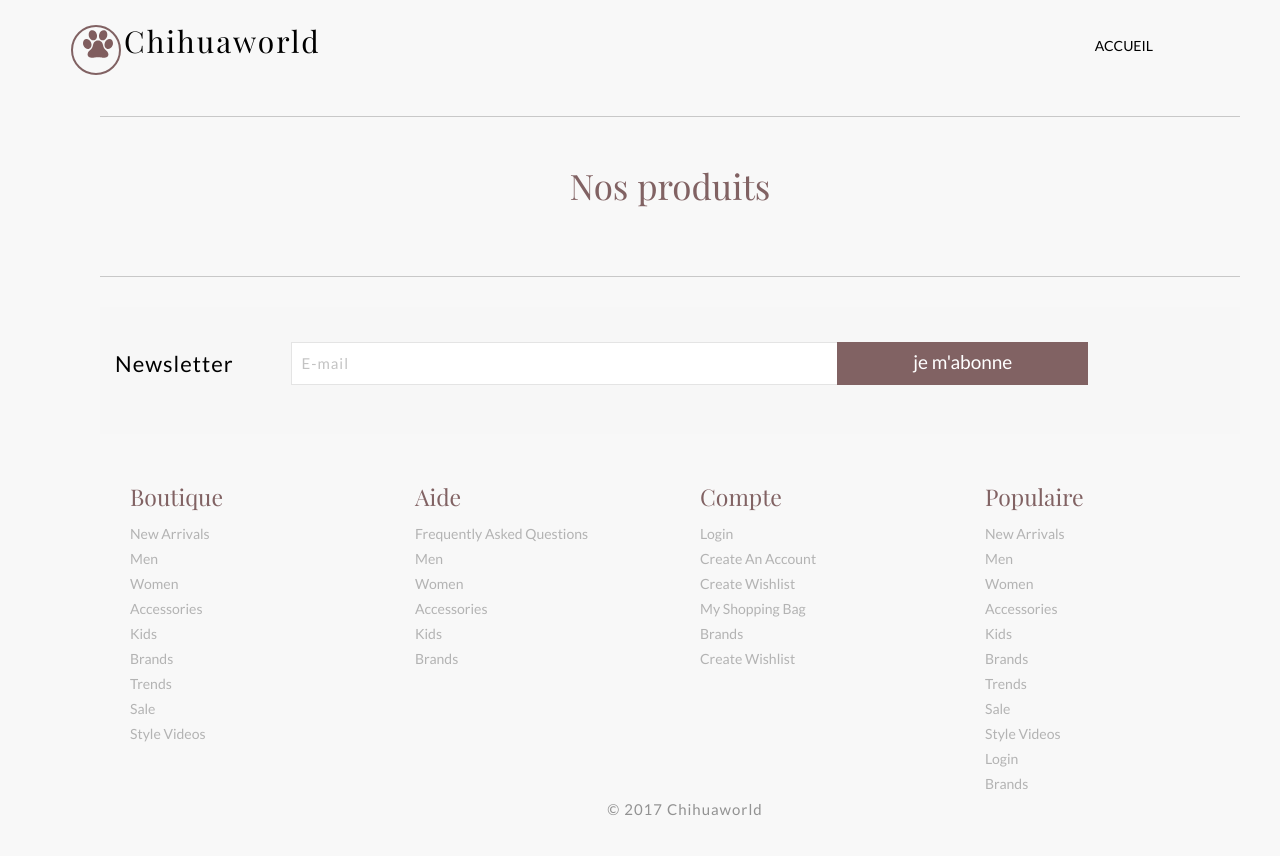
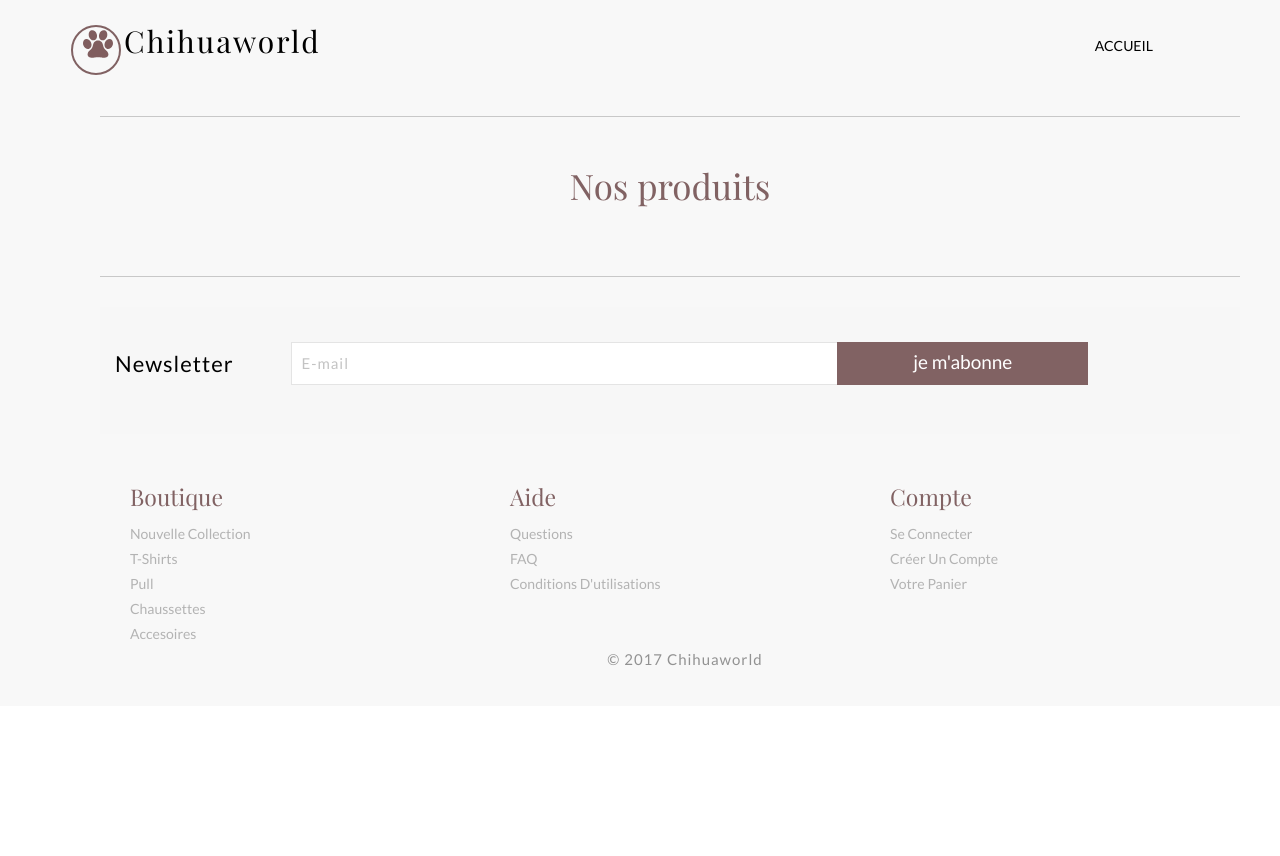
Before and after one commit to Jeremy3wa/Chihuaworld, a PHP site: page / in a window 1280 px wide. Shown: the part 68-924 px from the top of the page. After the commit the page ends 734 px from the top, so only its background shows below. Run offline with PHP 8.4, Linux system fonts and the light colour scheme; data that the repository does not hold is empty.

Commit message:
modif footer

```diff
--- a/views/footer.phtml
+++ b/views/footer.phtml
@@ -16,56 +16,30 @@
 		<div class="container">
 		 <div class="footer_top">
 			<div class="span_of_4">
-				<div class="col-md-3 span1_of_4">
-					<h4>boutique</h4>
+				<div class="col-md-4 span1_of_4">
+					<h4>Boutique</h4>
 					<ul class="f_nav">
-						<li><a href="#">new arrivals</a></li>
-						<li><a href="#">men</a></li>
-						<li><a href="#">women</a></li>
-						<li><a href="#">accessories</a></li>
-						<li><a href="#">kids</a></li>
-						<li><a href="#">brands</a></li>
-						<li><a href="#">trends</a></li>
-						<li><a href="#">sale</a></li>
-						<li><a href="#">style videos</a></li>
+						<li><a href="#">nouvelle collection</a></li>
+						<li><a href="#">T-shirts</a></li>
+						<li><a href="#">Pull</a></li>
+						<li><a href="#">Chaussettes</a></li>
+						<li><a href="#">Accesoires</a></li>
 					</ul>
 				</div>
-				<div class="col-md-3 span1_of_4">
+				<div class="col-md-4 span1_of_4">
 					<h4>Aide</h4>
 					<ul class="f_nav">
-						<li><a href="#">frequently asked  questions</a></li>
-						<li><a href="#">men</a></li>
-						<li><a href="#">women</a></li>
-						<li><a href="#">accessories</a></li>
-						<li><a href="#">kids</a></li>
-						<li><a href="#">brands</a></li>
+						<li><a href="#">Questions</a></li>
+						<li><a href="#">FAQ</a></li>
+						<li><a href="#">Conditions d'utilisations</a></li>
 					</ul>
 				</div>
-				<div class="col-md-3 span1_of_4">
+				<div class="col-md-4 span1_of_4">
 					<h4>Compte</h4>
 					<ul class="f_nav">
-						<li><a href="account.html">login</a></li>
-						<li><a href="register.html">create an account</a></li>
-						<li><a href="#">create wishlist</a></li>
-						<li><a href="checkout.html">my shopping bag</a></li>
-						<li><a href="#">brands</a></li>
-						<li><a href="#">create wishlist</a></li>
-					</ul>
-				</div>
-				<div class="col-md-3 span1_of_4">
-					<h4>populaire</h4>
-					<ul class="f_nav">
-						<li><a href="#">new arrivals</a></li>
-						<li><a href="#">men</a></li>
-						<li><a href="#">women</a></li>
-						<li><a href="#">accessories</a></li>
-						<li><a href="#">kids</a></li>
-						<li><a href="#">brands</a></li>
-						<li><a href="#">trends</a></li>
-						<li><a href="#">sale</a></li>
-						<li><a href="#">style videos</a></li>
-						<li><a href="#">login</a></li>
-						<li><a href="#">brands</a></li>
+						<li><a href="account.html">Se connecter</a></li>
+						<li><a href="register.html">Créer un compte</a></li>
+						<li><a href="checkout.html">Votre panier</a></li>
 					</ul>
 				</div>
 				<div class="clearfix"></div>
```
